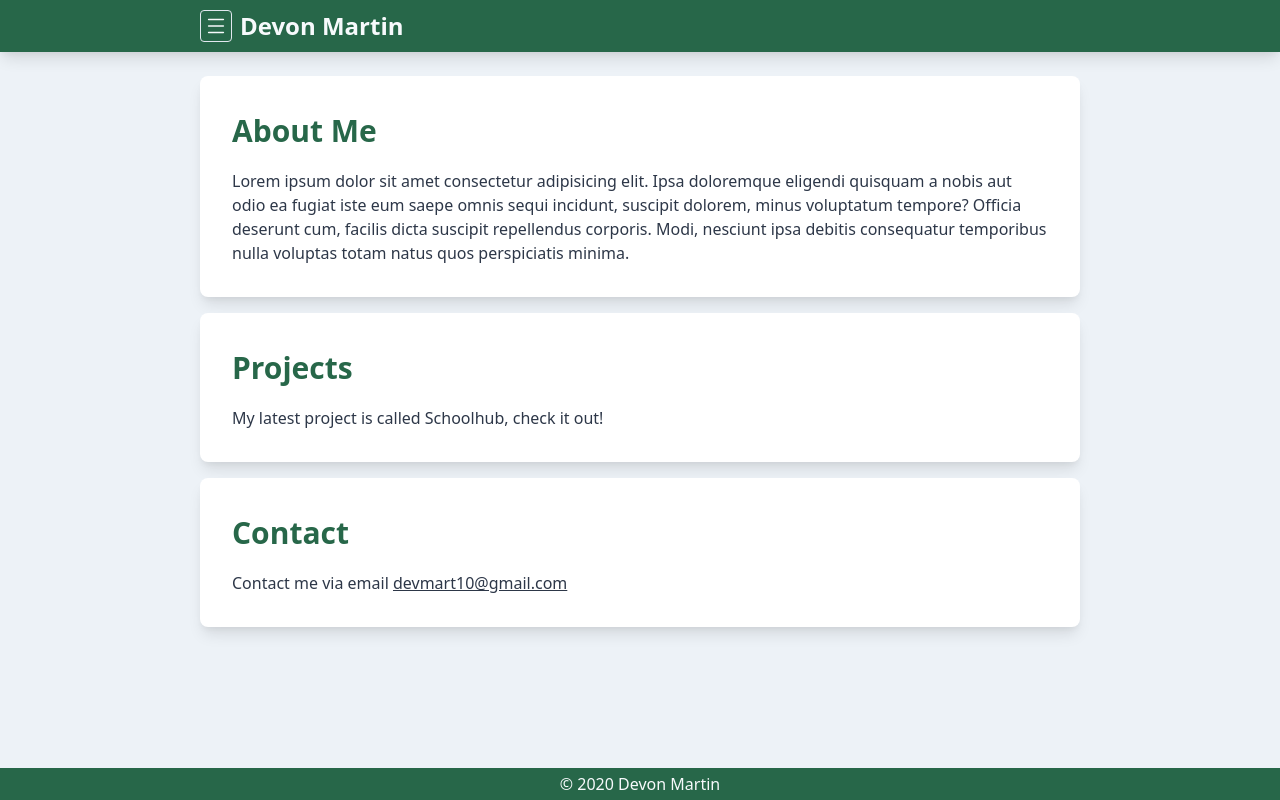
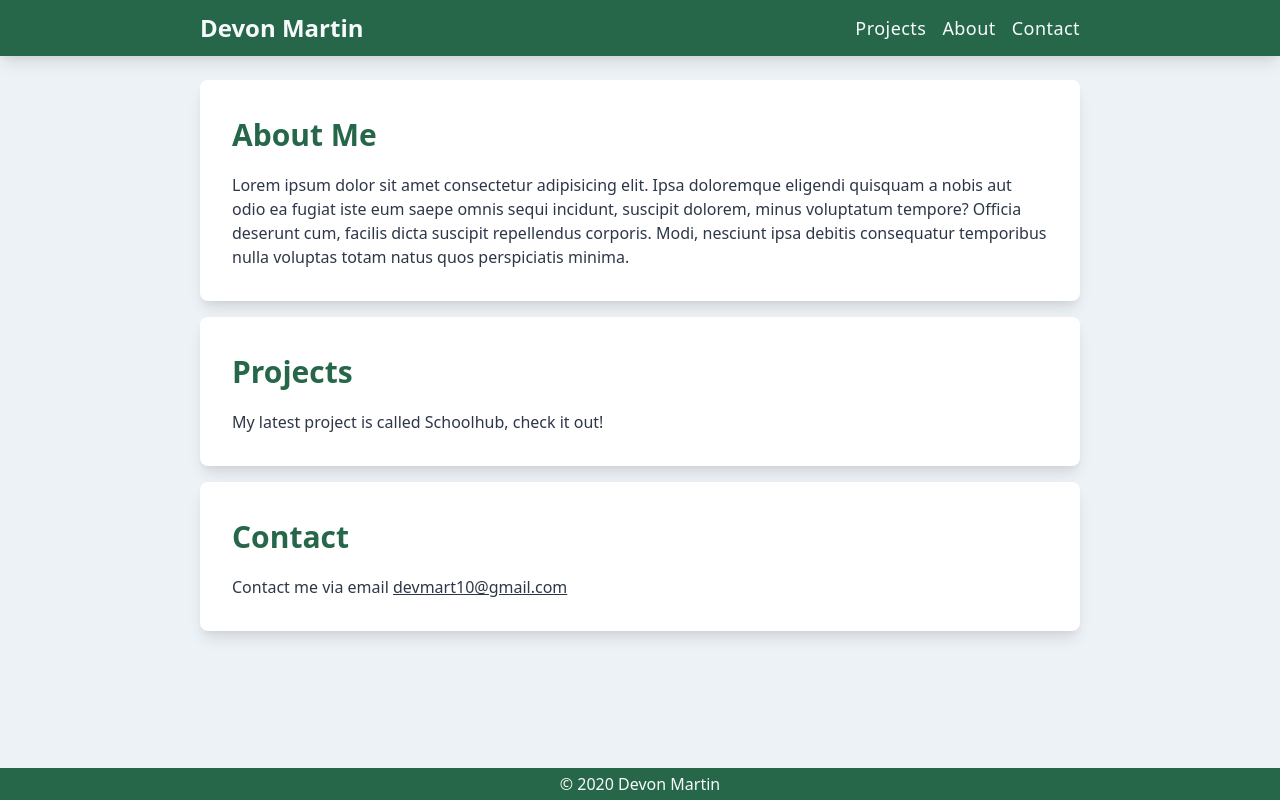
Before and after one commit to devmart10/portfolio-next, a Next.js app: page / in a window 1280 px wide. Built offline with nearby package versions, Linux system fonts and the light colour scheme.

Commit message:
best of both worlds

```diff
--- a/src/components/header.js
+++ b/src/components/header.js
@@ -2,6 +2,20 @@ import React, { useState } from "react";
 import Link from "next/link";
 import { CSSTransition } from "react-transition-group";
 import { HamburgerIcon } from "./icons";
+
+const Links = ({ className }) => (
+  <ul className={`flex items-center h-10 font-light tracking-wide ${className}`}>
+    <Link href="/projects">
+      <a className="">Projects</a>
+    </Link>
+    <Link href="/about">
+      <a className="ml-4 ">About</a>
+    </Link>
+    <Link href="/contact">
+      <a className="ml-4 ">Contact</a>
+    </Link>
+  </ul>
+);
 
 const Header = () => {
   const [dropdown, setDropdown] = useState(false);
@@ -9,25 +23,16 @@ const Header = () => {
     <div className="mb-4 text-lg text-gray-100 shadow-lg bg-primary">
       <div className="p-2 my-container">
         <div className="flex items-center justify-between">
-          <button className="w-8 h-8 p-1 mr-2 border rounded" onClick={() => setDropdown((state) => !state)}>
+          <button className="w-8 h-8 p-1 mr-2 border rounded sm:hidden" onClick={() => setDropdown((state) => !state)}>
             <HamburgerIcon className="fill-current"></HamburgerIcon>
           </button>
           <Link href="/">
             <a className="mr-auto text-2xl font-semibold">Devon Martin</a>
           </Link>
+          <Links className="hidden sm:flex"></Links>
         </div>
         <CSSTransition in={dropdown} timeout={300} classNames="header-dropdown" unmountOnExit>
-          <ul className="flex items-center h-10 font-light tracking-wide">
-            <Link href="/projects">
-              <a className="">Projects</a>
-            </Link>
-            <Link href="/about">
-              <a className="ml-4 ">About</a>
-            </Link>
-            <Link href="/contact">
-              <a className="ml-4 ">Contact</a>
-            </Link>
-          </ul>
+          <Links></Links>
         </CSSTransition>
       </div>
     </div>
```
